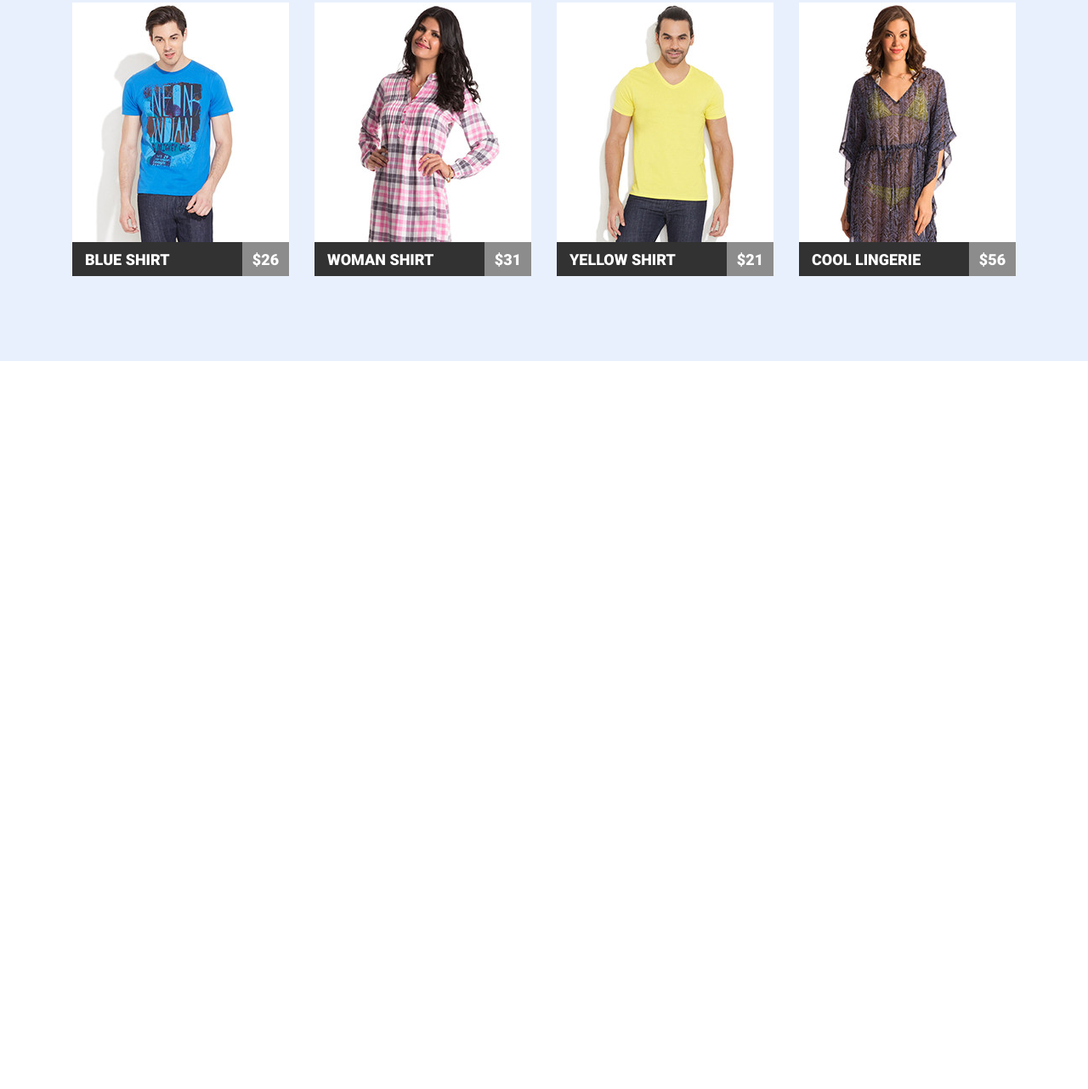
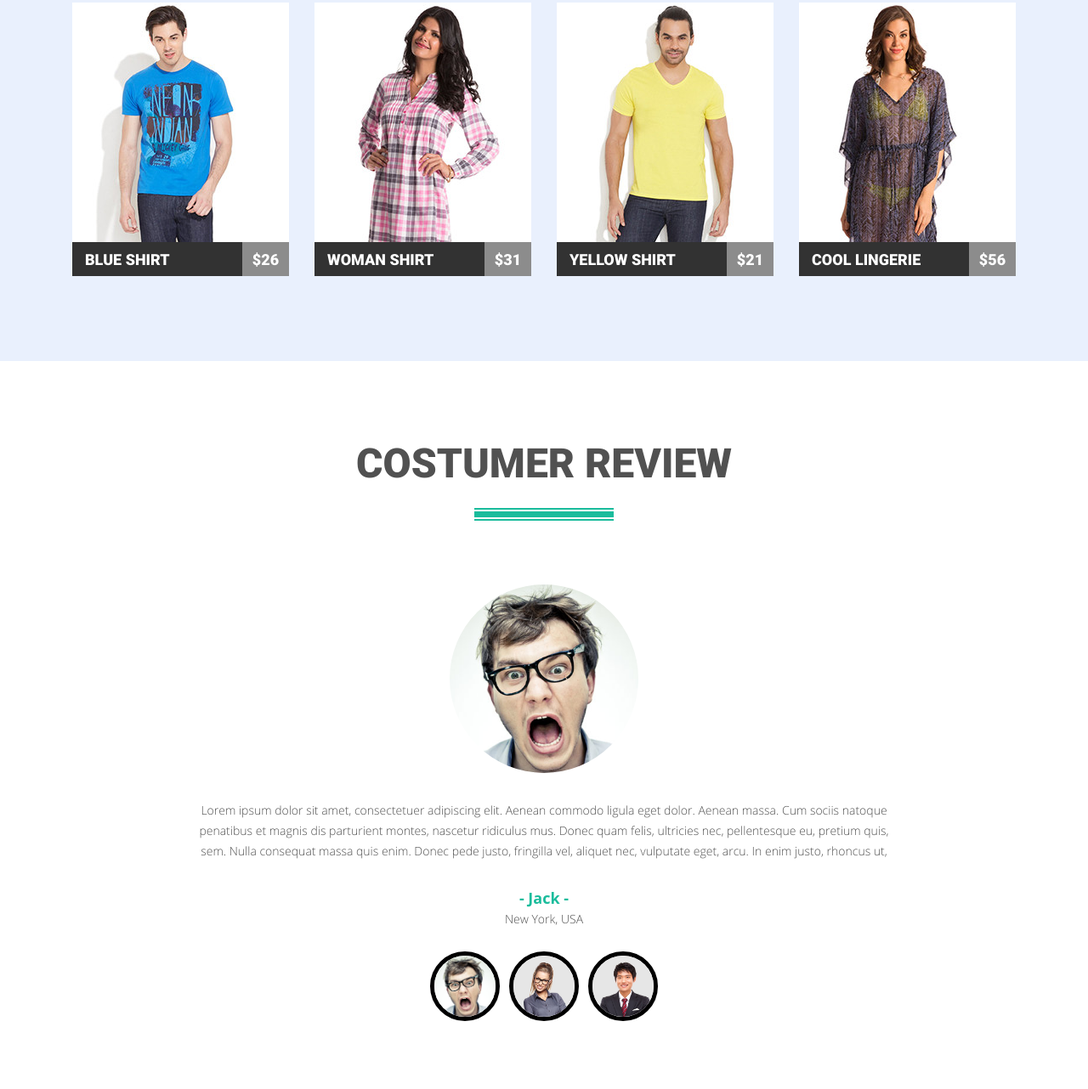
Before and after one commit to YuriyShandor/MART, a website: page index.html in a window 1280 px wide. Shown: the part 3701-4983 px from the top of the page at 85% size. Before the commit the page ends 4126 px from the top, so only its background shows below. Drawn offline with Linux system fonts and the light colour scheme; a web font is replaced by a local one.

Commit message:
Add Section Custumer_Review

```diff
--- a/index.html
+++ b/index.html
@@ -484,7 +484,57 @@
     </div>
   </section>
 
-  <section></section>
+  <section>
+    <div class="container">
+      <div class="costumers">
+        <div class="row justify-content-center">
+          <div class="section-heading">
+            <h1 class="section-heading__title">Costumer Review</h1>
+            <div class="section-heading__line">
+              <div class="just-line"></div>
+            </div>
+          </div>
+        </div>
+
+        <div class="costumer-slider">
+          <div class="costumer__slide">
+            <div class="costumer__img"><img src="img/costumer-1.jpg" alt=""></div>
+            <p class="costumer__about">Lorem ipsum dolor sit amet, consectetuer adipiscing elit. Aenean commodo ligula eget dolor. Aenean massa. Cum sociis natoque penatibus et magnis dis parturient montes, nascetur ridiculus mus. Donec quam felis, ultricies nec, pellentesque eu, pretium quis, sem. Nulla consequat massa quis enim. Donec pede justo, fringilla vel, aliquet nec, vulputate eget, arcu. In enim justo, rhoncus ut,</p>
+            <span class="costumer__name">- Jack -</span>
+            <span class="costumer__address">New York, USA</span>
+          </div>
+
+          <div class="costumer__slide">
+            <div class="costumer__img"><img src="img/costumer-2.jpg" alt=""></div>
+            <p class="costumer__about">Lorem ipsum dolor sit amet, consectetuer adipiscing elit. Aenean commodo ligula eget dolor. Aenean massa. Cum sociis natoque penatibus et magnis dis parturient montes, nascetur ridiculus mus. Donec quam felis, ultricies nec, pellentesque eu, pretium quis, sem. Nulla consequat massa quis enim. Donec pede justo, fringilla vel, aliquet nec, vulputate eget, arcu. In enim justo, rhoncus ut,</p>
+            <span class="costumer__name">- Olivia -</span>
+            <span class="costumer__address">Melbour, Aus</span>
+          </div>
+
+          <div class="costumer__slide">
+            <div class="costumer__img"><img src="img/costumer-3.jpg" alt=""></div>
+            <p class="costumer__about">Lorem ipsum dolor sit amet, consectetuer adipiscing elit. Aenean commodo ligula eget dolor. Aenean massa. Cum sociis natoque penatibus et magnis dis parturient montes, nascetur ridiculus mus. Donec quam felis, ultricies nec, pellentesque eu, pretium quis, sem. Nulla consequat massa quis enim. Donec pede justo, fringilla vel, aliquet nec, vulputate eget, arcu. In enim justo, rhoncus ut,</p>
+            <span class="costumer__name">- Lee -</span>
+            <span class="costumer__address">Tokio, Jpn</span>
+          </div>
+        </div>
+
+        <div class="costumer-slider__nav">
+          <div class="costumer__slide_nav">
+            <img src="img/costumer-1.jpg" alt="">
+          </div>
+
+          <div class="costumer__slide_nav">
+            <img src="img/costumer-2.jpg" alt="">
+          </div>
+
+          <div class="costumer__slide_nav">
+            <img src="img/costumer-3.jpg" alt="">
+          </div>
+        </div>
+      </div>
+    </div>
+  </section>
   <section></section>
   <section></section>
   <section></section>
--- a/js/script.js
+++ b/js/script.js
@@ -32,6 +32,23 @@ $(document).ready(function() {
       $(`.product__${item}`).removeClass('product_hide');
     });
   });
+
+  $('.costumer-slider').slick({
+    slidesToShow: 1,
+    slidesToScroll: 1,
+    arrows: false,
+    fade: true,
+    asNavFor: '.costumer-slider__nav'
+  });
+
+  $('.costumer-slider__nav').slick({
+    slidesToShow: 3,
+    slidesToScroll: 1,
+    asNavFor: '.costumer-slider',
+    dots: true,
+    centerMode: true,
+    focusOnSelect: true
+  });
 });
 
 function productAmount(arr, inner) {
--- a/scss/main.scss
+++ b/scss/main.scss
@@ -591,3 +591,74 @@ header {
     margin-top: 20px;
   }
 }
+
+.costumer__slide {
+  display: flex !important;
+  flex-direction: column !important;
+  align-items: center !important;
+  margin-bottom: 28px;
+
+  .costumer__img {
+    width: 222px;
+    height: 222px;
+    border-radius: 120px;
+    overflow: hidden;
+    margin-bottom: 32px;
+
+    img {
+      width: 222px;
+      height: auto;
+    }
+  }
+
+  .costumer__about {
+    margin: 0;
+    font-size: 14px;
+    color: #515151;
+    max-width: 820px;
+    text-align: center;
+    line-height: 1.7;
+    margin-bottom: 30px;
+  }
+
+  .costumer__name {
+    font-size: 18px;
+    font-weight: 700;
+    color: $green;
+  }
+
+  .costumer__address {
+    font-size: 14px;
+    color: #515151;
+  }
+}
+
+
+
+.costumer-slider__nav {
+
+  .slick-track {
+    margin: 0 auto !important;
+    width: 290px !important;
+    display: flex !important;
+    justify-content: space-between !important;
+  }
+
+  .costumer__slide_nav {
+    width: 82px !important;
+    height: 82px !important;
+    border: 5px solid #000;
+    border-radius: 50px !important;
+    overflow: hidden;
+    margin-bottom: 80px;
+
+    &:focus {
+      border: 5px solid $green;
+    }
+
+    img {
+      width: 72px !important;
+      height: auto !important;
+    }
+  }
+}
```
Also changed, not shown: img/costumer-1.jpg (added), img/costumer-2.jpg (added), img/costumer-3.jpg (added), scss/main.min.css.
